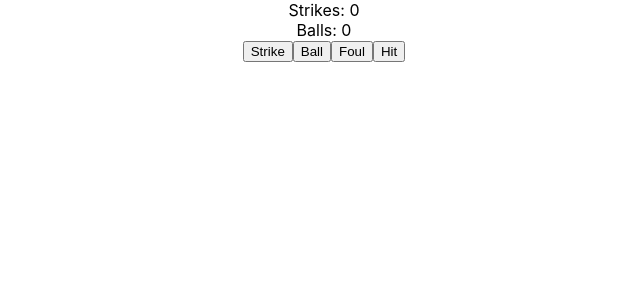
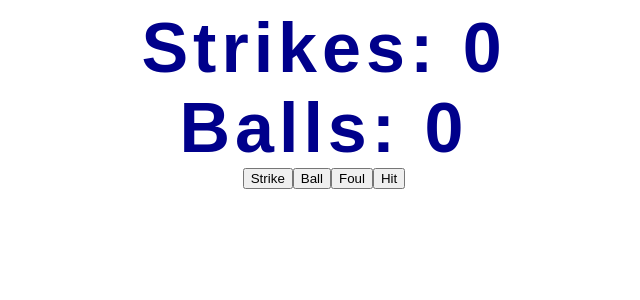
Before and after one commit to dm-devtech/Baseball-Scorecard_ReactApp, a React (Create React App) app in the folder baseball-scorecard/: page / in a window 1280 px wide. Shown: the top 300 px of the page, without its empty margins (316-956 px from the left). Built offline with nearby package versions, Linux system fonts and the light colour scheme.

Commit message:
Added css styling for body text

```diff
--- /dev/null
+++ b/baseball-scorecard/src/CSS/_heading.css
@@ -0,0 +1,8 @@
+.body-text {
+  height: 100%;
+  width: 100%;
+  letter-spacing: 5px;
+  color: darkblue;
+  font: 70px Arial, sans-serif;
+  font-weight: bold;
+}
--- a/baseball-scorecard/src/components/Display.js
+++ b/baseball-scorecard/src/components/Display.js
@@ -2,7 +2,7 @@ import React from 'react';
 
 const Display = (props) => {
   return(
-    <div>
+    <div  className="body-text">
       <div>Strikes: {props.strikes}</div>
       <div>Balls: {props.balls}</div>
     </div>
--- a/baseball-scorecard/src/index.js
+++ b/baseball-scorecard/src/index.js
@@ -1,6 +1,6 @@
 import React from 'react';
 import ReactDOM from 'react-dom';
-import './index.css';
+import './CSS/_heading.css';
 import App from './App';
 import reportWebVitals from './reportWebVitals';
 
```
Also changed, not shown: 1 other file (tests, documents, lock files or other folders).
